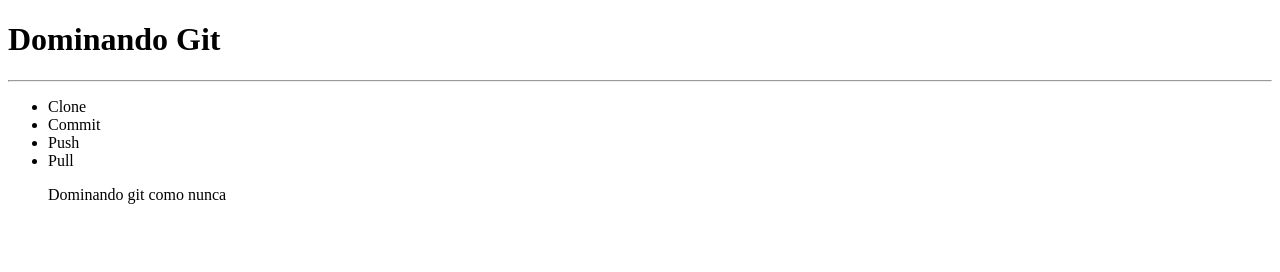
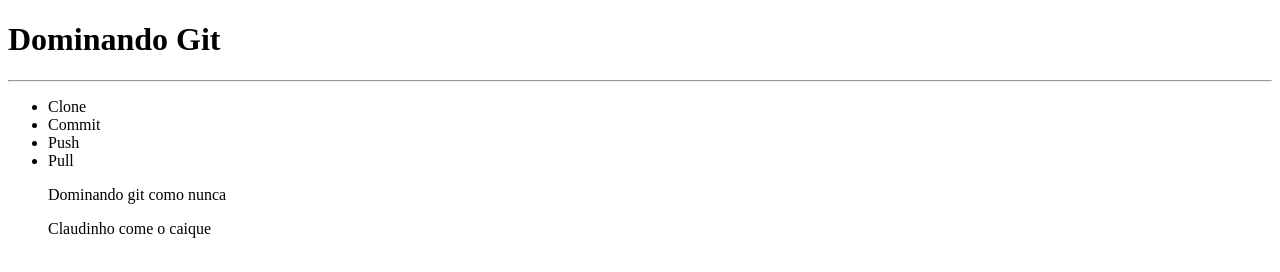
Before and after one commit to Claudinho013/exemplo, a plain HTML site: page index.html in a window 1280 px wide. Drawn offline with Linux system fonts and the light colour scheme.

Commit message:
index.html

```diff
--- a/index.html
+++ b/index.html
@@ -16,5 +16,7 @@
         <li>Pull</li>
 
         <p> Dominando git como nunca </p>
+
+        <p>Claudinho come o caique</p>
 </body>
 </html>
```
